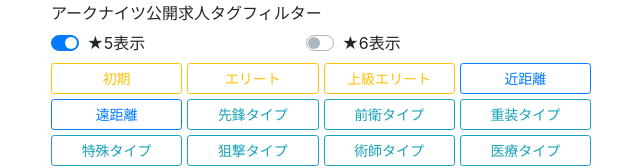
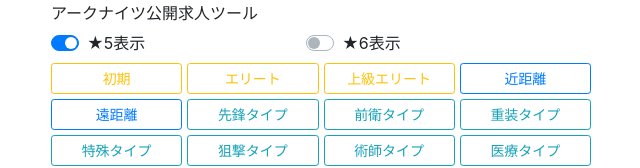
Before and after one commit to Tenderfeel/arknights-public-gacha-tool, a Vue app: page / in a window 1280 px wide. Shown: the top 168 px of the page, without its empty margins (34-674 px from the left). Built offline with nearby package versions, Linux system fonts and the light colour scheme.

Commit message:
change title

```diff
--- a/public/index.html
+++ b/public/index.html
@@ -1,11 +1,11 @@
 <!DOCTYPE html>
-<html lang="en">
+<html lang="ja">
   <head>
     <meta charset="utf-8" />
     <meta http-equiv="X-UA-Compatible" content="IE=edge" />
     <meta name="viewport" content="width=device-width,initial-scale=1.0" />
     <link rel="icon" href="./favicon.ico" />
-    <title>アークナイツ公開求人タグフィルター</title>
+    <title>アークナイツ公開求人ツール</title>
   </head>
   <body>
     <noscript>
--- a/src/App.vue
+++ b/src/App.vue
@@ -1,6 +1,6 @@
 <template>
   <div id="app" class="container">
-    <h1 class="h6 mt-1">アークナイツ公開求人タグフィルター</h1>
+    <h1 class="h6 mt-1">アークナイツ公開求人ツール</h1>
     <div class="row">
       <div class="col-sm">
         <div class="container row">
```
